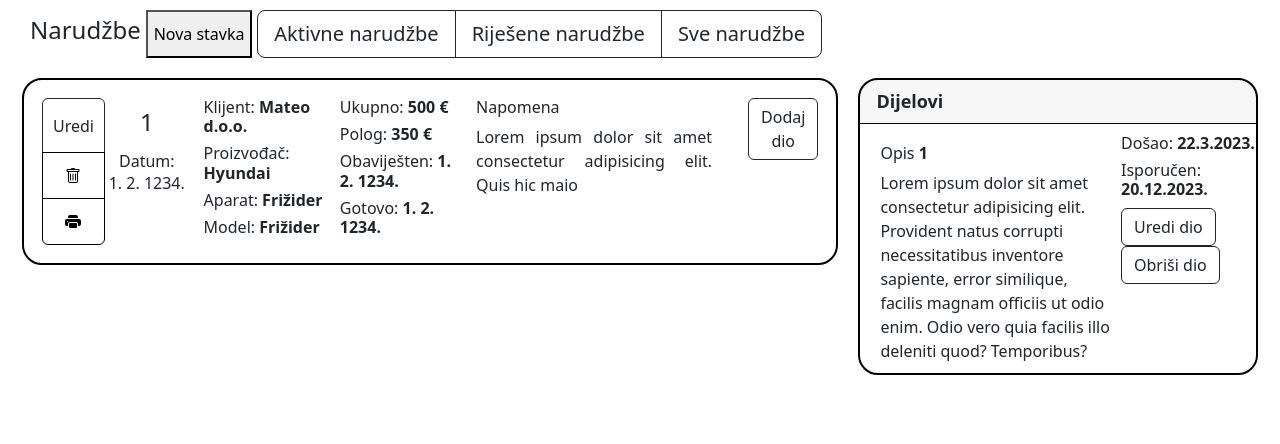
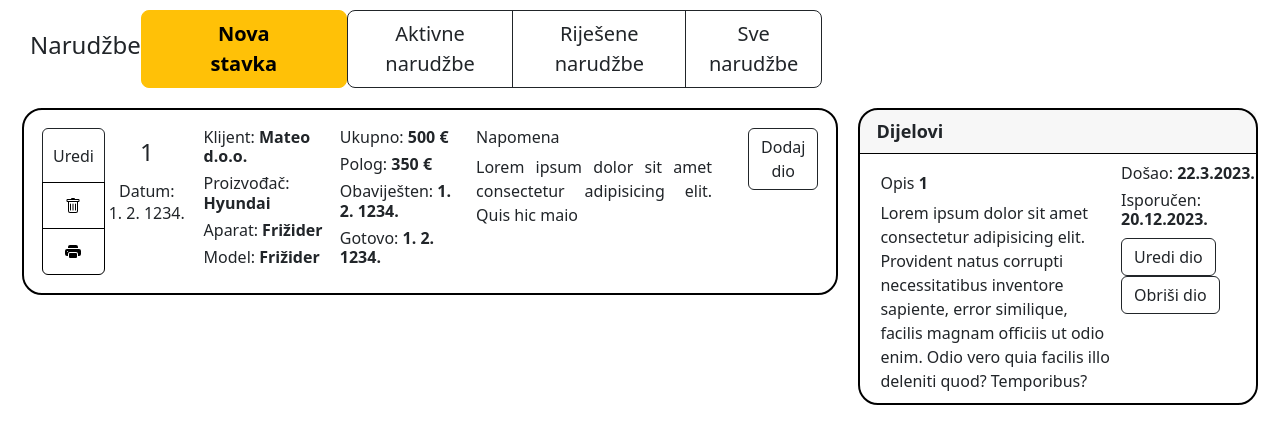
Before and after one commit to crnipapar/wh, a plain HTML site: page warehouse - test.html in a window 1280 px wide. Drawn offline with nearby package versions, Linux system fonts and the light colour scheme; no server answers.

Commit message:
dodana funkcija getAllData na button sve narudžbe, uređen button

```diff
--- a/warehouse - test.html
+++ b/warehouse - test.html
@@ -38,7 +38,10 @@
             <h1 id="heading"><span></span></h1>
           </div>
 
-          <button onclick="addOrEditItem()">
+          <button
+          class="btn btn-warning btn-lg"
+            style="padding-left: 50px; padding-right: 50px; font-weight: bold"
+          onclick="addOrEditItem()">
             Nova stavka
           </button>
 
@@ -64,7 +67,7 @@
             <button
               type="button"
               class="btn btn-outline-dark btn-lg"
-              id="allOrders"
+              onclick="getAllData()"
             >
               Sve narudžbe
             </button>
```
